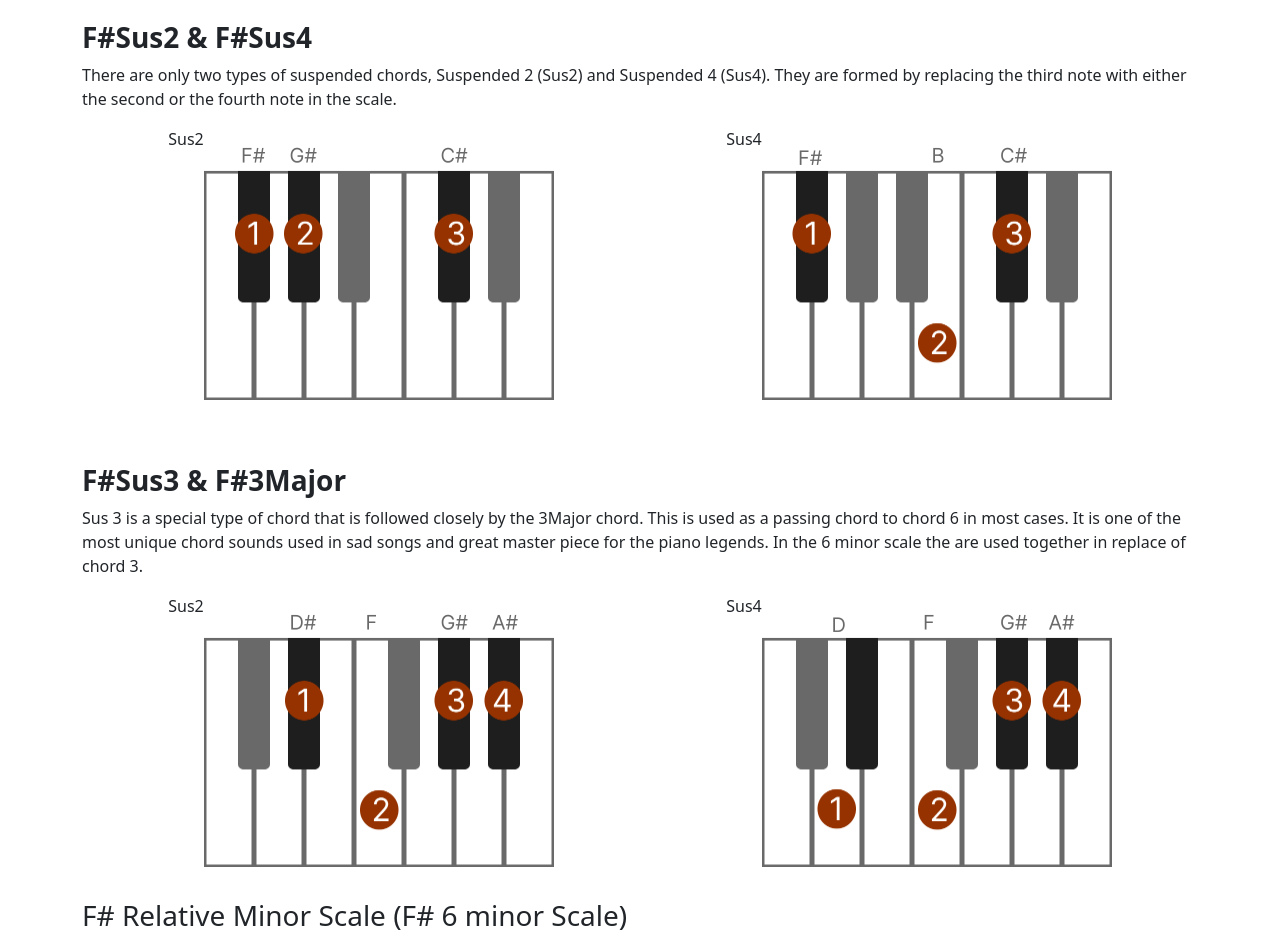
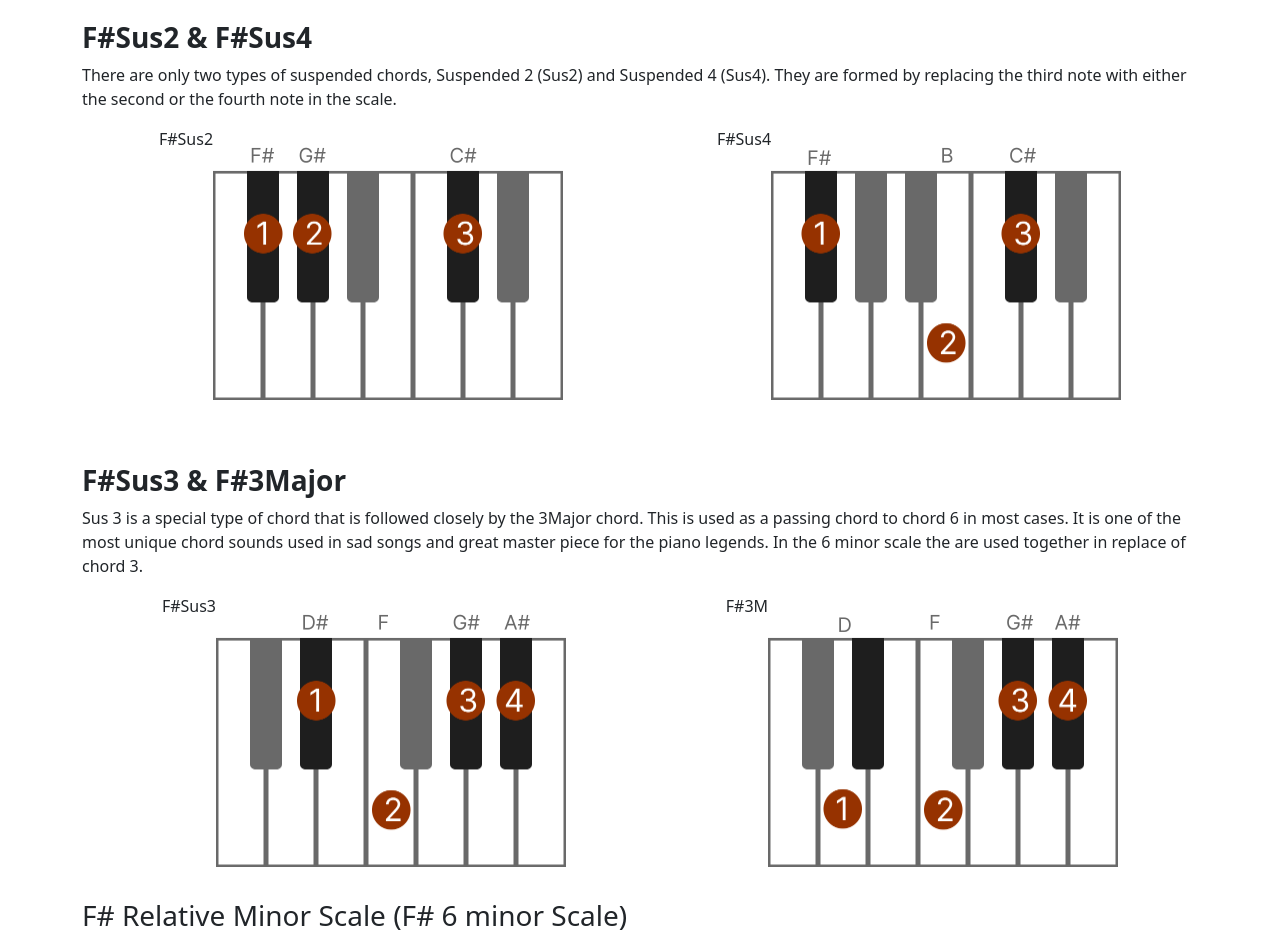
Before and after one commit to Willie-uk/Chords, a React (Vite) app: page /module4 in a window 1280 px wide. Shown: the part 1460-2405 px from the top of the page. Built offline with nearby package versions, Linux system fonts and the light colour scheme.

Commit message:
Full update 2

```diff
--- a/src/components/Module4.tsx
+++ b/src/components/Module4.tsx
@@ -82,11 +82,11 @@ function Module4() {
           </p>
           <div className="d-flex flex-column flex-lg-row justify-content-around">
             <div className="d-flex justify-content-center">
-              <p>Sus2</p>
+              <p>F#Sus2</p>
               <img className="img-size my-3" src={KWM36} alt="Sus2" />
             </div>
             <div className="d-flex justify-content-center">
-              <p>Sus4</p>
+              <p>F#Sus4</p>
               <img className="img-size my-3" src={KWM37} alt="Sus4" />
             </div>
           </div>
@@ -102,11 +102,11 @@ function Module4() {
           </p>
           <div className="d-flex flex-column flex-lg-row justify-content-around">
             <div className="d-flex justify-content-center">
-              <p>Sus2</p>
+              <p>F#Sus3</p>
               <img className="img-size my-3" src={KWM38} alt="Sus3" />
             </div>
             <div className="d-flex justify-content-center">
-              <p>Sus4</p>
+              <p>F#3M</p>
               <img className="img-size my-3" src={KWM39} alt="3M" />
             </div>
           </div>
```
